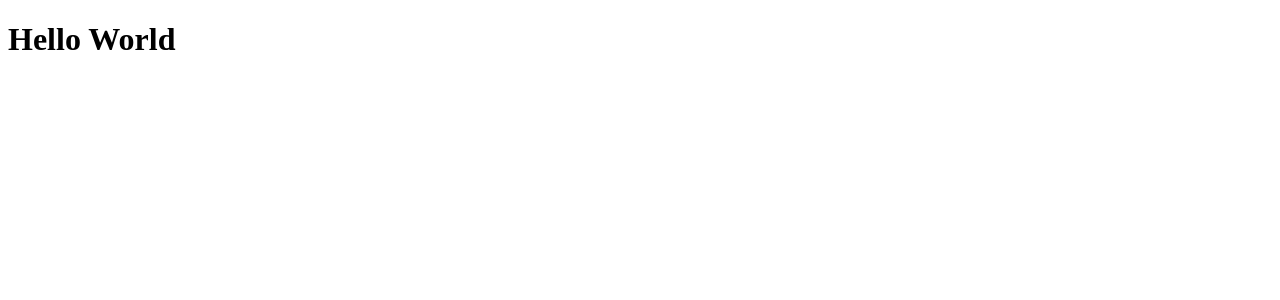
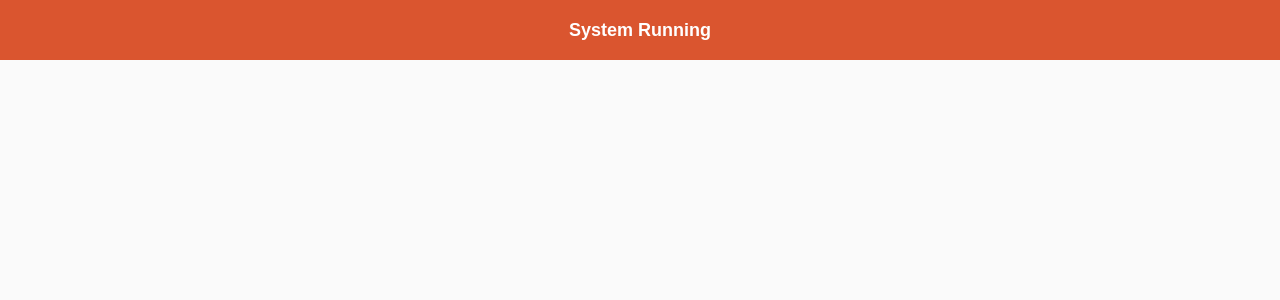
Before and after one commit to vserpa/foundation-react-starter, a React (Create React App) app in the folder huntweb/: page / in a window 1280 px wide. Shown: the top 300 px of the page. Built offline with nearby package versions, Linux system fonts and the light colour scheme.

Commit message:
create first component

```diff
--- a/huntweb/src/App.js
+++ b/huntweb/src/App.js
@@ -1,9 +1,12 @@
 import React from "react";
+import Header from "./components/Header";
+
+import "./style.css";
 
 function App() {
   return (
     <div className="App">
-      <h1>Hello World</h1>
+      <Header />
     </div>
   );
 }
--- /dev/null
+++ b/huntweb/src/components/Header/index.js
@@ -0,0 +1,15 @@
+import React from "react";
+
+import "./style.css";
+
+// stateless
+const Header = () => <header id="main-header">System Running</header>;
+
+// with state
+// class Header extends Component {
+//     render() {
+//         return <h1>Hello</h1>
+//     }
+// }
+
+export default Header;
--- /dev/null
+++ b/huntweb/src/components/Header/style.css
@@ -0,0 +1,11 @@
+header#main-header {
+  width: 100%;
+  height: 60px;
+  background: #da552f;
+  font-size: 18px;
+  font-weight: bold;
+  color: #fff;
+  display: flex;
+  justify-content: center;
+  align-items: center;
+}
--- /dev/null
+++ b/huntweb/src/style.css
@@ -0,0 +1,12 @@
+* {
+  margin: 0;
+  padding: 0;
+  outline: 0;
+  box-sizing: border-box;
+}
+
+body {
+  font-family: Arial, Helvetica, sans-serif;
+  background: #fafafa;
+  color: #333;
+}
```
